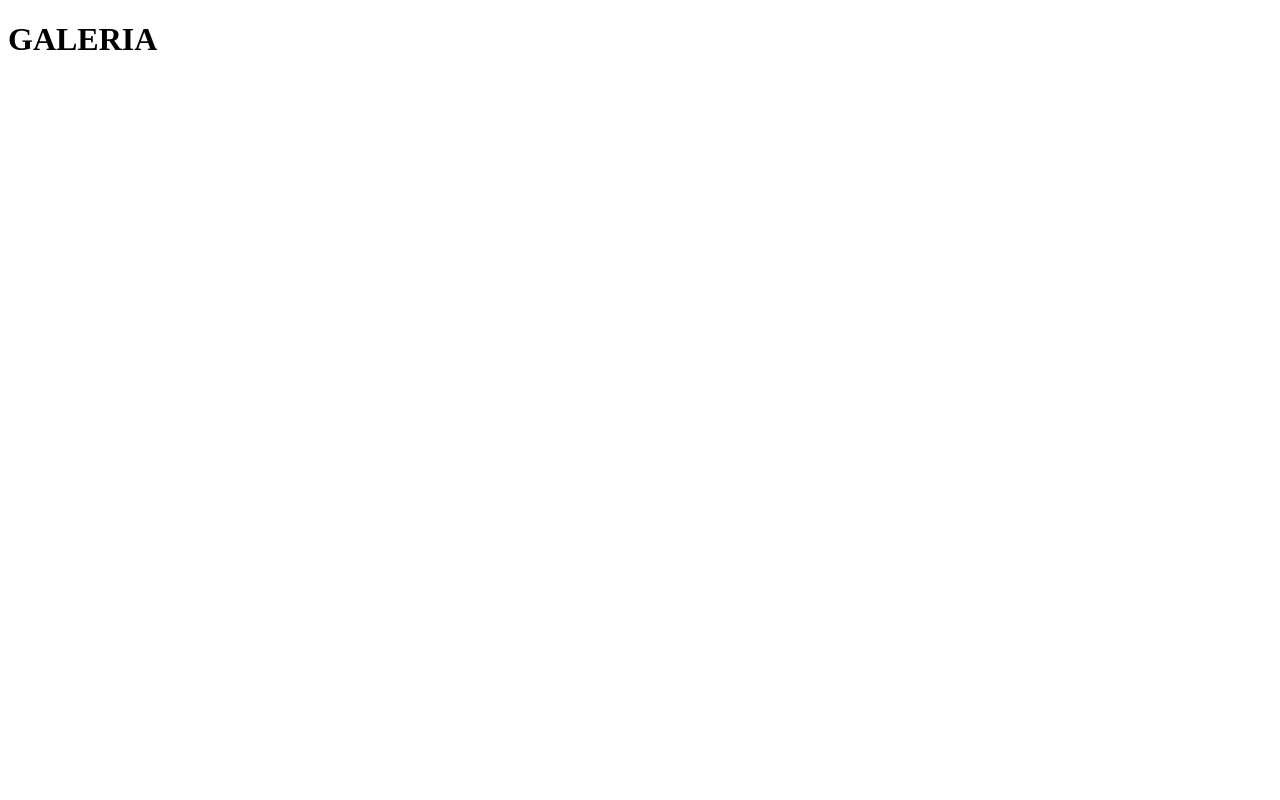
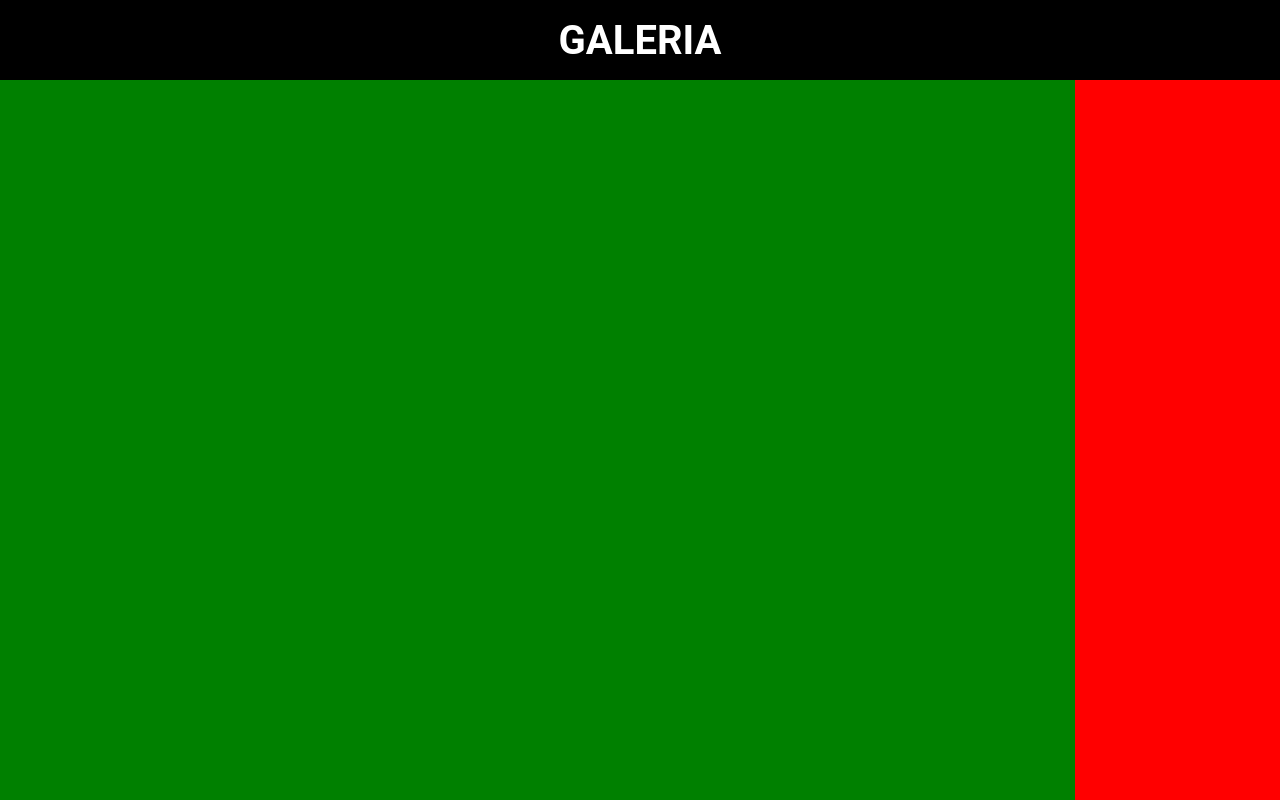
Before and after one commit to DawidFilipWronski/practice, a plain HTML site: page index.html in a window 1280 px wide. Drawn offline with Linux system fonts and the light colour scheme.

Commit message:
just save

```diff
--- a/index.html
+++ b/index.html
@@ -7,7 +7,56 @@
     <meta http-equiv="X-UA-Compatible" content="ie=edge">
     <title>Galeria Flexbox</title>
     <style>
+        * {
+            margin: 0;
+            padding: 0;
+            box-sizing: border-box;
 
+        }
+
+        html {
+            font-size: 10px;
+            font-family: roboto;
+            color: white;
+        }
+
+        body {
+            display: flex;
+            flex-direction: column;
+            font-size: 10px;
+            height: 100vh;
+
+        }
+
+        h1 {
+            display: flex;
+            justify-content: center;
+            align-items: center;
+            flex-basis: 10vh;
+            align-content: stretch;
+            /* width: 100%;  width 100% wynika z domyslnej wartosci align items: stretch */
+            background-color: black;
+            font-size: 4rem;
+        }
+
+        section {
+            flex-grow: 1;
+            display: flex;
+            flex-wrap: wrap;
+            background-color: red;
+        }
+
+        section div {
+
+            flex-basis: 21%;
+            background-color: green;
+
+
+        }
+
+        img {
+            width: 100%;
+        }
     </style>
 </head>
 
```
